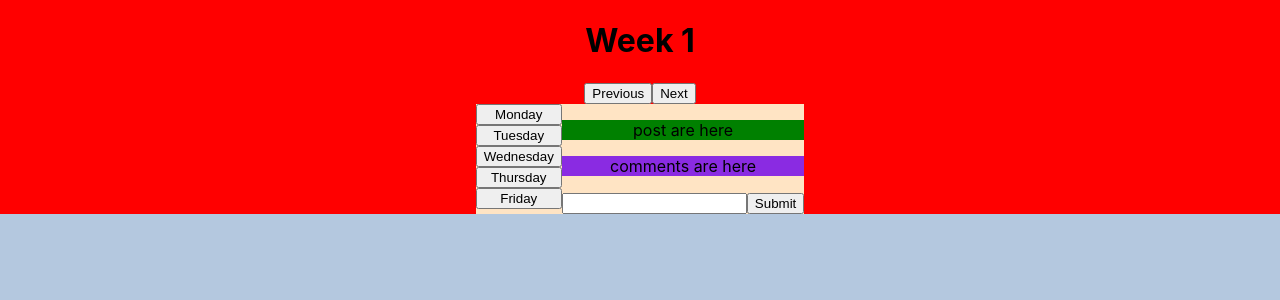
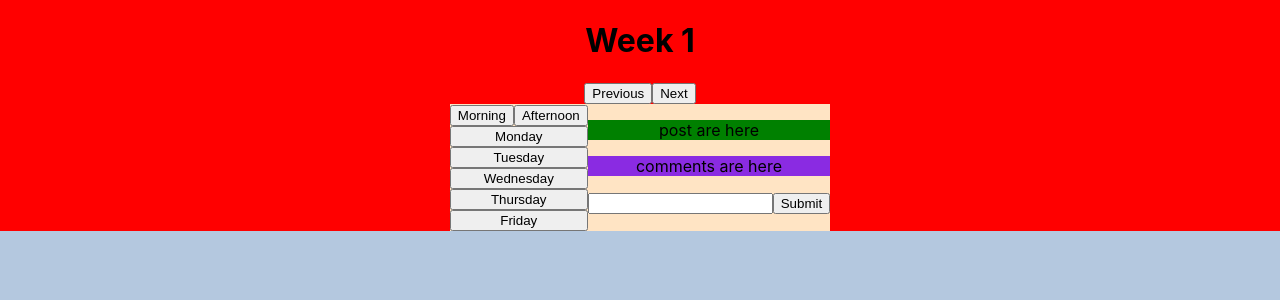
Before and after one commit to SchoolOfCode/bc13_w9_project-frontend-team-fiar, a React (Create React App) app in the folder my-app/: page / in a window 1280 px wide. Shown: the top 300 px of the page. Built offline with nearby package versions, Linux system fonts and the light colour scheme; no server answers.

Commit message:
buttons apart from submit completed

```diff
--- a/my-app/src/components/app/App.js
+++ b/my-app/src/components/app/App.js
@@ -13,21 +13,22 @@ import MainSection from "../main-section";
 function App() {
   const initialState = 1;
   const [count, dispatch] = useReducer(reducer, initialState);
-  const [posts, setPosts] = useState([])
-  const [comments, setComments] = useState([])
-  console.log(count)
+  const [posts, setPosts] = useState([]);
+  const [comments, setComments] = useState([]);
+  const [day, setDay] = useState("mon");
+  const [morning, setMorning] = useState(true);
 
   useEffect(() => {
     async function callURL() {
-      const response = await fetch(`http://localhost:3050/api/posts/?week=${count}`);
+      const response = await fetch(
+        `http://localhost:3050/api/posts/?week=${count}/`
+      );
       const data = await response.json();
-      setPosts([data.payload[0].contents]);
-      console.log('Posts', data.payload[0].contents
-      );
+      setPosts([data.payload]);
+      console.log("Posts", data.payload[0].contents);
     }
     callURL();
   }, [count]);
-
 
   function reducer(state, action) {
     switch (action.type) {
@@ -44,17 +45,65 @@ function App() {
     }
   }
 
+  function handleDay(day) {
+    if (day === "mon") {
+      const filteredPosts = posts.filter((posts) => {
+        return posts.day_posted === "mon";
+      });
+      setPosts(filteredPosts);
+    }
+    if (day === "tue") {
+      const filteredPosts = posts.filter((posts) => {
+        return posts.day_posted === "tue";
+      });
+      setPosts(filteredPosts);
+    }
+    if (day === "wed") {
+      const filteredPosts = posts.filter((posts) => {
+        return posts.day_posted === "wed";
+      });
+      setPosts(filteredPosts);
+    }
+    if (day === "thu") {
+      const filteredPosts = posts.filter((posts) => {
+        return posts.day_posted === "thu";
+      });
+      setPosts(filteredPosts);
+    }
+    if (day === "fri") {
+      const filteredPosts = posts.filter((posts) => {
+        return posts.day_posted === "fri";
+      });
+      setPosts(filteredPosts);
+    }
+  }
+
+  function handleTime(morning) {
+    if (morning === true) {
+      const filteredPosts = posts.filter((posts) => {
+        return posts.morning === true;
+      });
+      setPosts(filteredPosts);
+    }
+    if (morning === false) {
+      console.log("afternoon")
+      const filteredPosts = posts.filter((posts) => {
+        return posts.morning === false;
+      });
+      setPosts(filteredPosts);
+    }
+  }
+
   return (
-    <div className='App'>
+    <div className="App">
       <title>FIAR APP</title>
       <Header count={count} dispatch={dispatch} />
 
-      <div className='sidebar-main'>
-        <Sidebar />
-        <MainSection posts={posts} comments={comments}/>
+      <div className="sidebar-main">
+        <Sidebar handleDay={handleDay} handleTime={handleTime}/>
+        <MainSection posts={posts} comments={comments} />
         <p>{posts}</p>
       </div>
-
     </div>
   );
 }
--- a/my-app/src/components/different days/index.js
+++ /dev/null
@@ -1,22 +0,0 @@
-//import { useState, useEffect } from "react";
-import "./index.css";
-
-export function DifferentDays() {
-  // we need a function to pull the different days
-  // the button will have 5 days which will reference the week and return a state based on the date
-  // How will we pull from the database, how can we tell the computer which week is week 2 and day 3 for eg
-  // function GetDay() {
-    //reference SQL table to fetch (get) data from - posts table and comments (join) table
-  //}
-  return (
-    <div className='day-buttons'>
-      <button>Monday</button>
-      <button>Tuesday</button>
-      <button>Wednesday</button>
-      <button>Thursday</button>
-      <button>Friday</button>
-    </div>
-  );
-}
-
-export default DifferentDays;
--- a/my-app/src/components/morning and afternoon buttons/index.js
+++ b/my-app/src/components/morning and afternoon buttons/index.js
@@ -0,0 +1,12 @@
+import React from "react";
+
+function MorningAfternoonButtons({ handleTime }) {
+  return (
+    <div>
+      <button onClick={() => handleTime(true)}>Morning</button>
+      <button onClick={() => handleTime(false)}>Afternoon</button>
+    </div>
+  );
+}
+
+export default MorningAfternoonButtons;
--- a/my-app/src/components/sidebar/index.js
+++ b/my-app/src/components/sidebar/index.js
@@ -1,10 +1,15 @@
 //import { useState, useEffect } from "react";
 import "./index.css";
-import DifferentDays from "../different days"
-function Sidebar() {
+import MorningAfternoonButtons from "../morning and afternoon buttons";
+function Sidebar({ handleDay, handleTime }) {
   return (
-    <div className='sidebar'>
-      <DifferentDays />
+    <div className="day-buttons">
+      <MorningAfternoonButtons handleTime={handleTime} />
+      <button onClick={() => handleDay("mon")}>Monday</button>
+      <button onClick={() => handleDay("tue")}>Tuesday</button>
+      <button onClick={() => handleDay("wed")}>Wednesday</button>
+      <button onClick={() => handleDay("thu")}>Thursday</button>
+      <button onClick={() => handleDay("fri")}>Friday</button>
     </div>
   );
 }
```
Also changed, not shown: my-app/src/components/different days/index.css (deleted).
